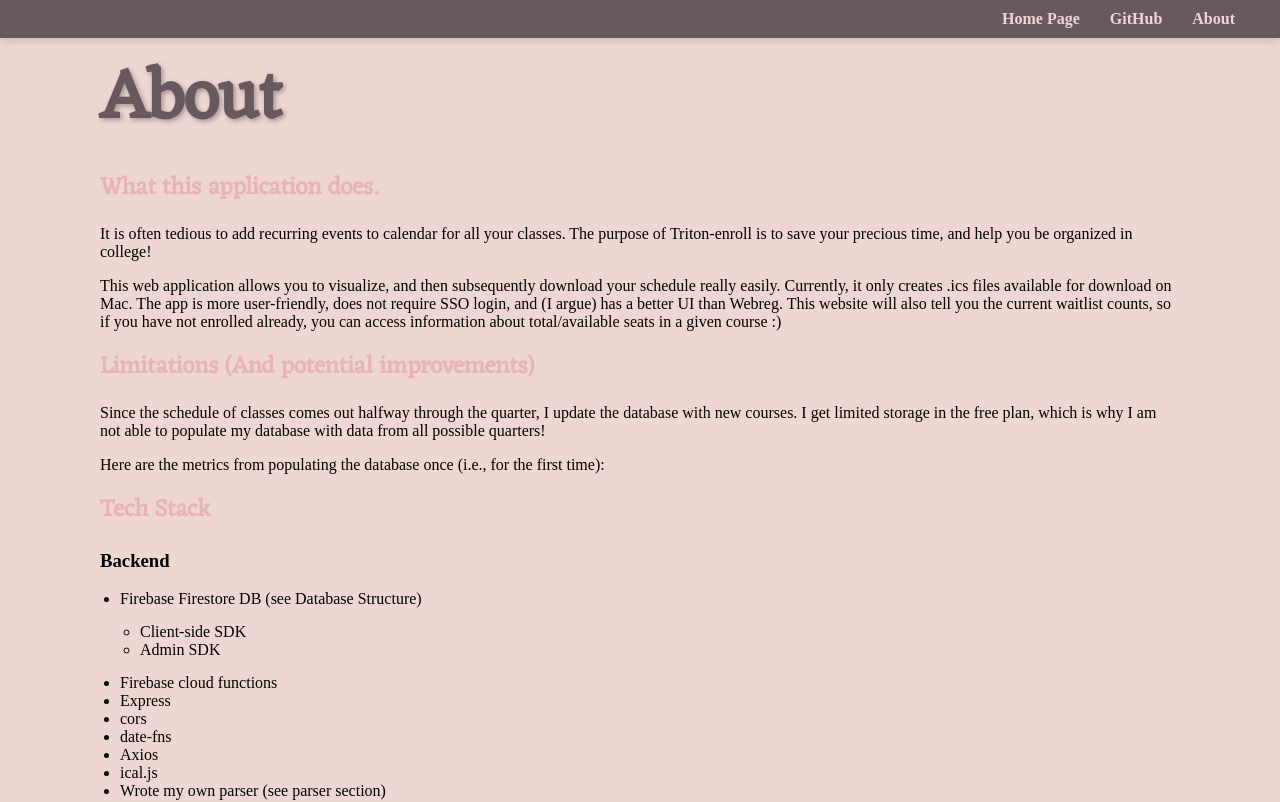
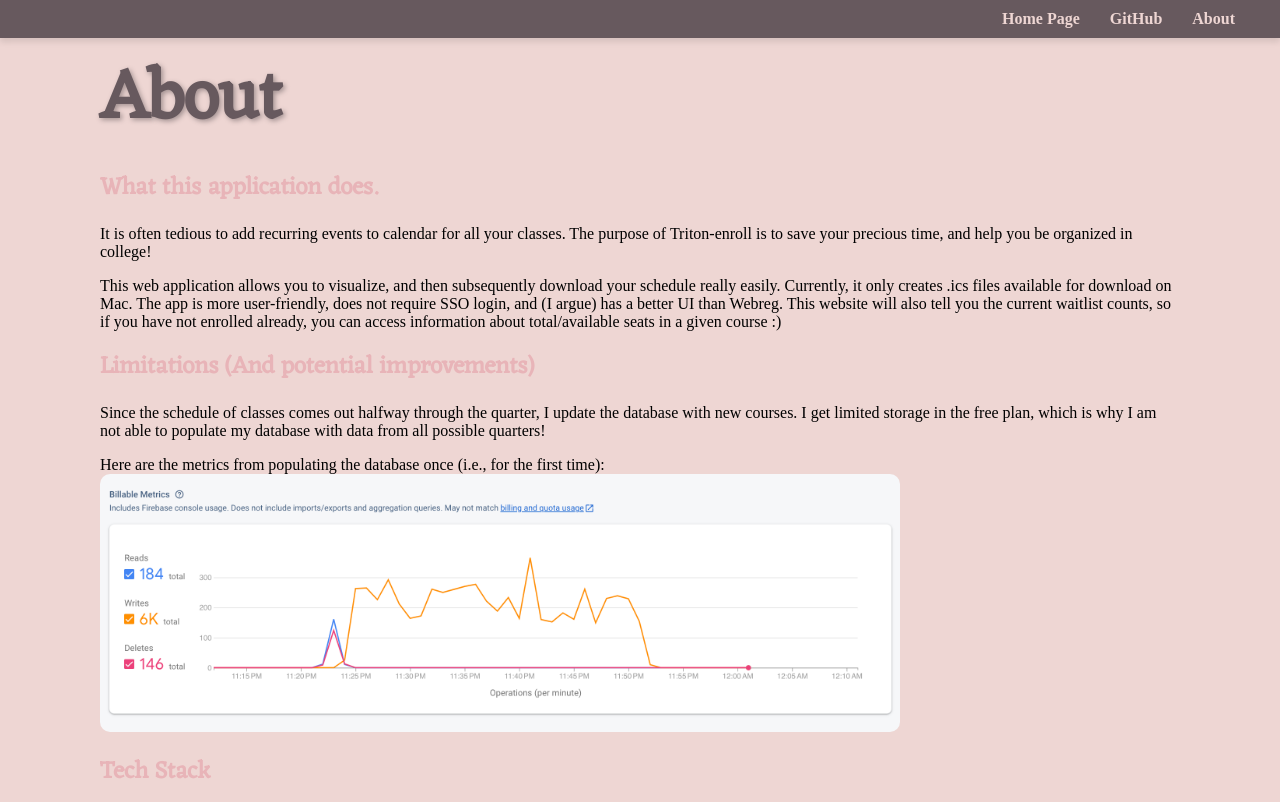
Before and after one commit to charvishukla/triton-enroll, a React (Create React App) app: page /about in a window 1280 px wide. Shown: the top 802 px of the page. Built offline with nearby package versions, Linux system fonts and the light colour scheme.

Commit message:
final touches

```diff
--- a/src/components/AboutPage.js
+++ b/src/components/AboutPage.js
@@ -1,5 +1,6 @@
 import React from 'react';
 import econCollection from './econCollection.png';
+import metricimg from './metrics.png';
 
 const AboutPage = () => {
 
@@ -61,7 +62,8 @@ const AboutPage = () => {
       </p>
       <p style={aboutParagraphStyle}>
         Here are the metrics from populating the database once (i.e., for the first time):
-        {/* include graphic */}
+        <img style={imageStyle} src={metricimg} alt="metric" />
+
       </p>
 
       <h2 style={subheadingStyle} >Tech Stack</h2>
@@ -94,7 +96,6 @@ const AboutPage = () => {
         <li>CSS modules</li>
         <li>Random website where I found this cool font from:</li>
       </ul>
-
       <h3>Hosting</h3>
       <ul style={ulStyle}>
         <li>Vercel</li>
```
Also changed, not shown: src/components/metrics.png (added).
